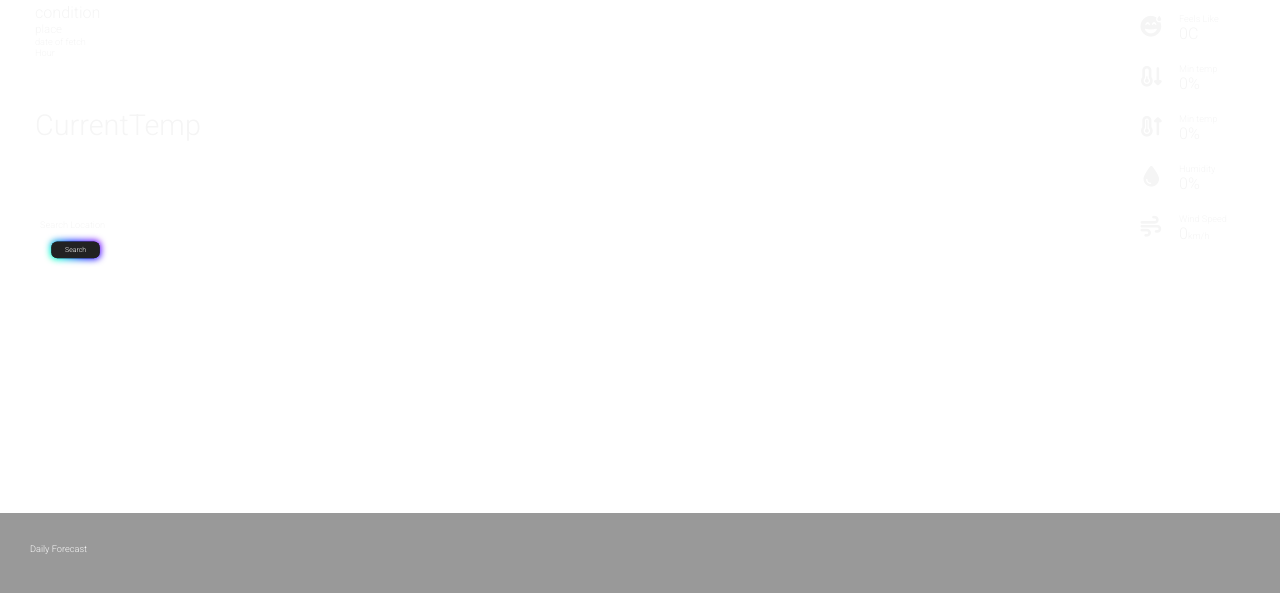
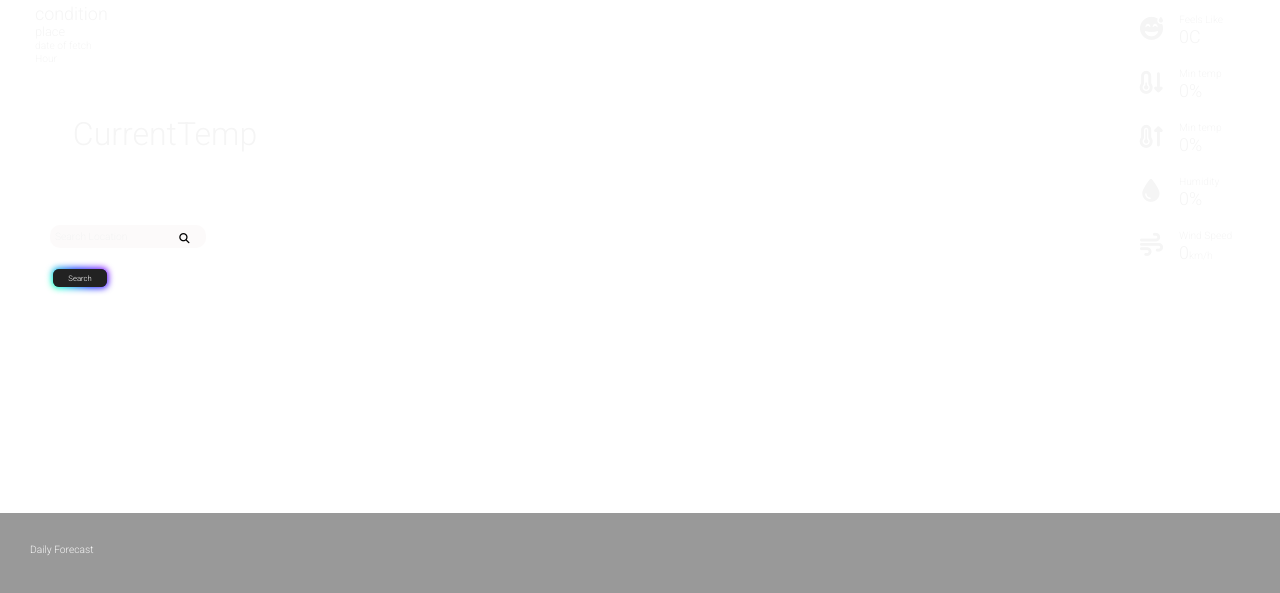
Before and after one commit to JuanP-VT/Weather-App, a website built with webpack: page src/template.html in a window 1280 px wide. Shown: the part 47-640 px from the top of the page. Built offline with nearby package versions, Linux system fonts and the light colour scheme; files whose address does not match are found by name.

Commit message:
Improved web alignation

```diff
--- a/src/displayWeather.js
+++ b/src/displayWeather.js
@@ -27,6 +27,7 @@ function displayWeather(myJson) {
   }
   const iconRef = myJson.weather[0].icon;
   const tempIcon = new Image();
+  tempIcon.id = 'mainIcon';
   tempIcon.src = `http://openweathermap.org/img/wn/${iconRef}.png`;
   $tempIcon.append(tempIcon);
   // Right panel
--- a/src/style.css
+++ b/src/style.css
@@ -2,9 +2,10 @@
     margin: 0px;
     padding: 0px;
     box-sizing: border-box;
-    font-size: 0.9vw;
+    font-size: 1vw;
     font-family: 'Roboto', sans-serif;
     color: whitesmoke;
+    /* outline: white solid 1px; */
 }
 .small{
     font-size: 0.8rem;
@@ -41,12 +42,13 @@ html {
       position: absolute;
       left: 5px;
       height: 100%;
-      width: 30%;
+      width: 25%;
       padding: 30px;
       padding-top: 50px;
 
   }
   #currentTemp{
+    text-align: center;
     font-size: 2.5rem;
     margin-top: 50px;
   }
@@ -56,17 +58,24 @@ html {
     justify-content: center;
     align-items: center;
   }
+  #mainIcon{
+  transform: scale(2);
+  }
   #inputDiv{
     position: relative;
   }
   #userInput{
     padding: 5px;
     width: 30%;
-    background-color: transparent;
+
     border: none;
-    border-bottom: 1px solid white;
     color: whitesmoke;
     outline: none;
+    border-radius: 10px;
+    margin-left: 15px;
+    width: 60%;
+    background-color: rgba(250, 245, 245, 0.5);
+    margin-bottom: 15px;
   }
   ::placeholder{
     color: whitesmoke;
@@ -74,10 +83,10 @@ html {
   }
   #lupa{
     position: absolute;
-    left: 25%;
-    top: 10%;
+    left: 55%;
+    top: 20%;
     transform: scale(0.8);
-    color: white;
+    color: black;
   }
 
 .button-85 {
```
